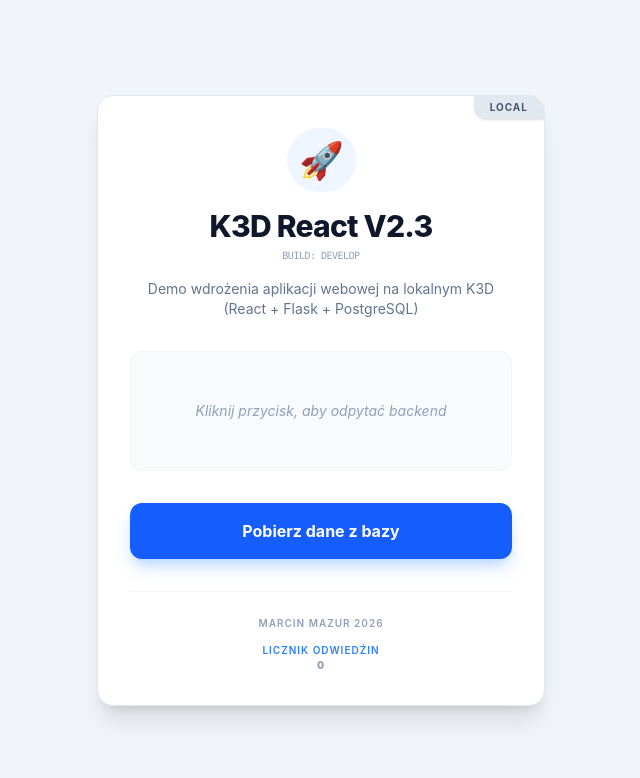
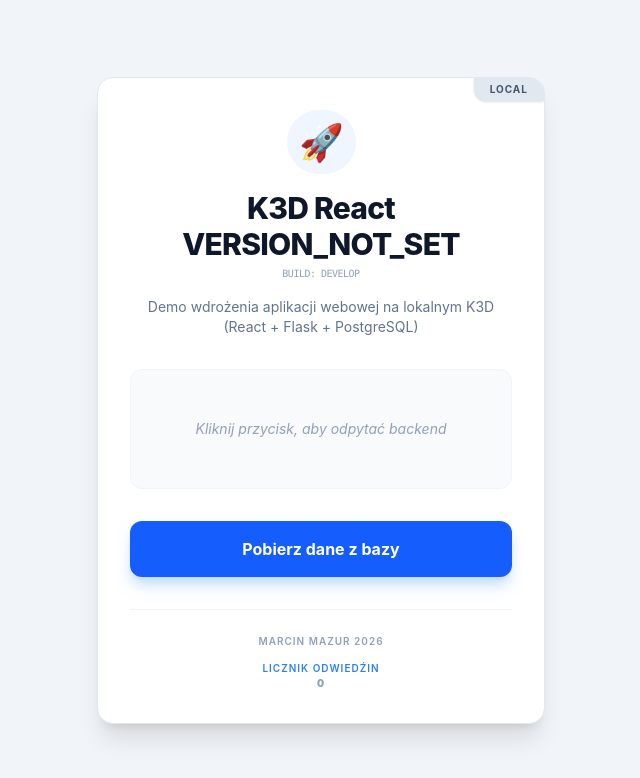
Before and after one commit to blendermen/k3s-local-app, a React app in the folder frontend/: page / in a window 1280 px wide. Shown: the top 778 px of the page, without its empty margins (319-959 px from the left). Built offline with nearby package versions, Linux system fonts and the light colour scheme; no server answers; the HTML template or start-up script is replaced by a standard one.

Commit message:
add frontent revisionign from file

```diff
--- a/frontend/src/App.jsx
+++ b/frontend/src/App.jsx
@@ -20,6 +20,9 @@ export default function App() {
 
   // Pobieramy SHA wstrzyknięte przez Docker Build Arg
   const GIT_SHA = import.meta.env.VITE_GIT_SHA || 'development';
+
+  // Pobieramy wersje apki wstrzyknięte przez Docker Build Arg
+  const APP_VERSION = import.meta.env.VITE_APP_VERSION || 'VERSION_NOT_SET';
 
   // Lokalnie uderzamy w port backendu (localhost:5000).
   // W Azure/Kubernetes używamy ścieżki relatywnej '/api/data'.
@@ -81,7 +84,7 @@ export default function App() {
             <span className="text-4xl">🚀</span>
           </div>
           <h1 className="text-3xl font-extrabold text-slate-900 tracking-tight">
-            K3D React V2.3
+            K3D React {APP_VERSION}
           </h1>
           <p className="text-[10px] text-slate-400 font-mono mt-1 uppercase tracking-tighter">
             Build: {GIT_SHA.substring(0, 7)}
```
Also changed, not shown: 1 other file (tests, documents, lock files or other folders).
